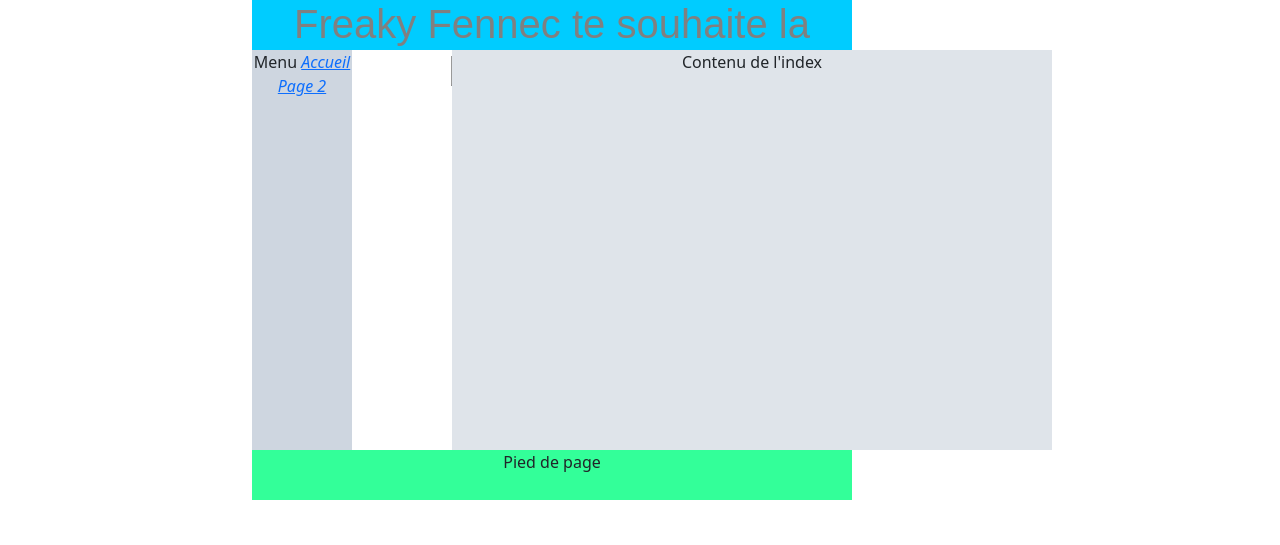
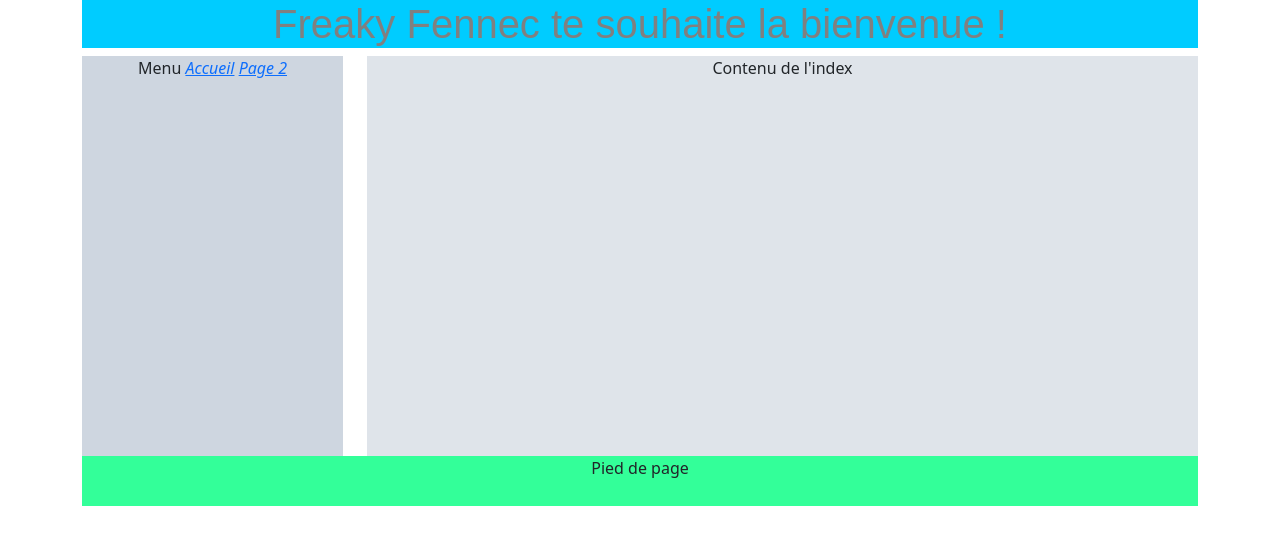
Before and after one commit to FreakyFennec/test-site, a PHP site: page / in a window 1280 px wide. Shown: the top 545 px of the page. Run offline with PHP 8.4, Linux system fonts and the light colour scheme.

Commit message:
remove width css

```diff
--- a/assets/css/style_div.css
+++ b/assets/css/style_div.css
@@ -2,39 +2,27 @@
     text-align:center;
 }
 #page {
-    text-align:center;
-    width: 800px;
-    margin-left: auto;
-    margin-right: auto;
 }
 div {
     text-align: center;
 }
 div#bandeau {
-    width: 600px;
-    height: 50px;
     background-color: #00CCFF;
 }
 div#contenu {
-    width: 600px;
     height: 400px;
     background-color: #dfe4ea;
 }
 div#blocnews {
-    float: right;
-    width: 150px;
     height: 150px;
     background-color: #FF3300;
 }
 div#footer {
-    width: 600px;
     height: 50px;
     background-color: #33FF99;
     clear: both;
 }
 div#menu {
-    float: left;
-    width: 100px;
     height: 400px;
     background-color: #ced6e0;
 }
```
